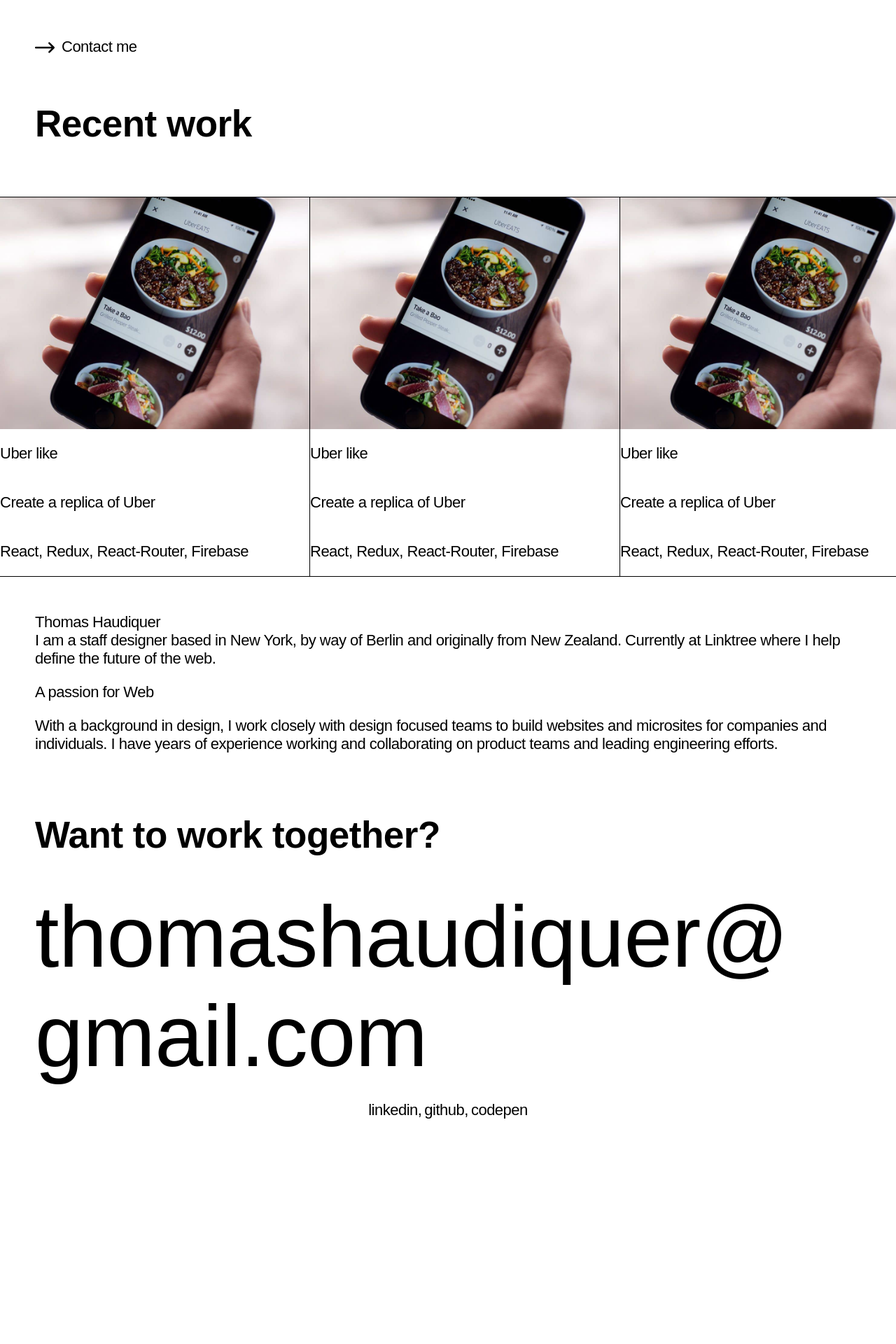
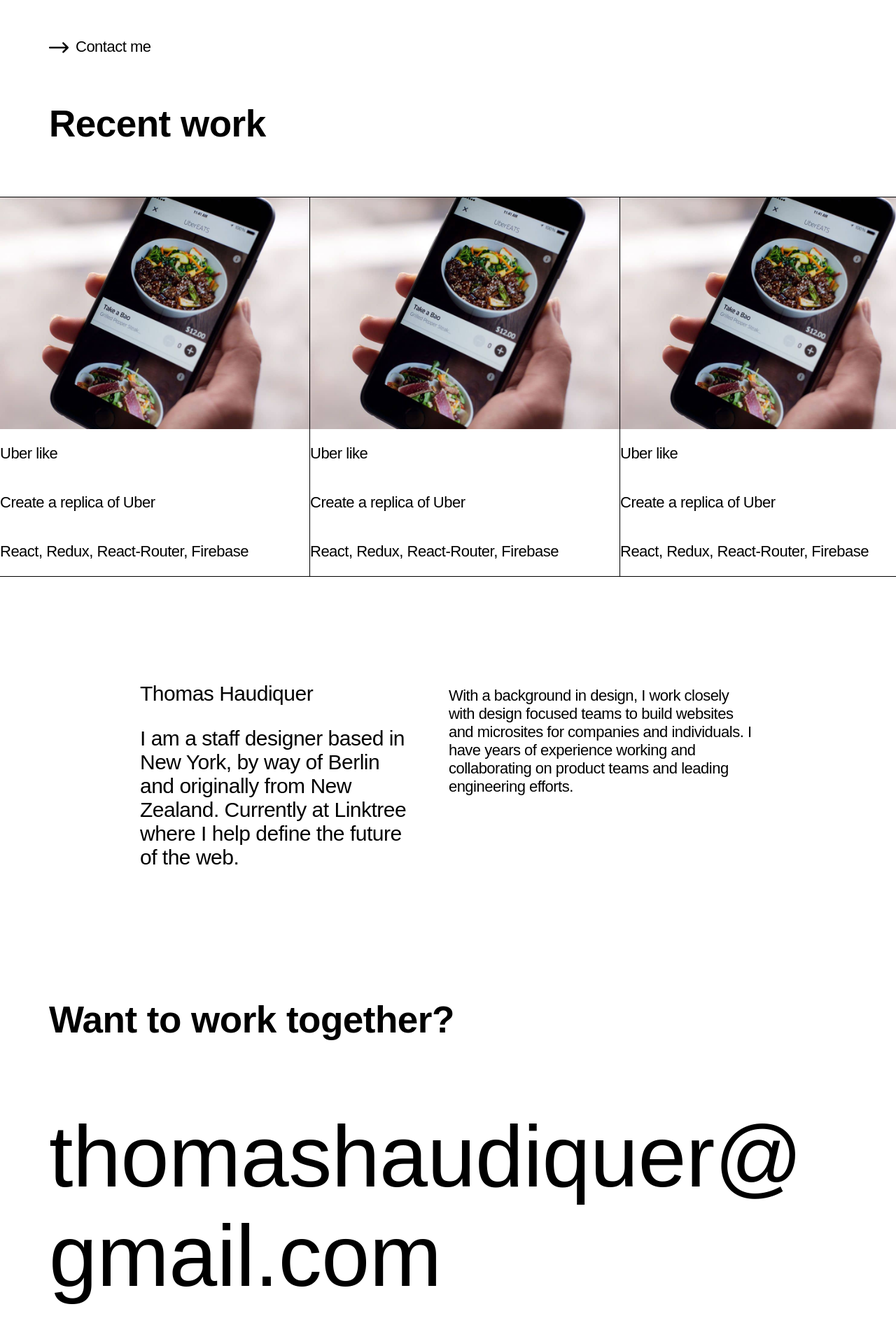
Before and after one commit to thomas-hdqr/portfolio, a React (Create React App) app: page / in a window 1280 px wide. Shown: the part 520-2440 px from the top of the page at 70% size. Before the commit the page ends 2151 px from the top, so only its background shows below. Built offline with nearby package versions, Linux system fonts and the light colour scheme; a web font is replaced by a local one.

Commit message:
add some padding

```diff
--- a/src/App.css
+++ b/src/App.css
@@ -140,7 +140,7 @@
 /* Navbar styling */
 
 .navbar {
-  padding: 10px 50px;
+  padding: 10px 70px;
   display: flex;
   flex-direction: row;
   justify-content: space-between;
@@ -161,7 +161,7 @@
 /* Homepage styling */
 
 .homepage-text {
-  padding: 150px 350px 10px 50px;
+  padding: 150px 350px 10px 70px;
   position: relative;
 }
 
@@ -189,7 +189,7 @@
 /* Work part styling */
 
   .work-title {
-    padding: 10px 50px;
+    padding: 10px 70px;
 }
 
 .project-list {
@@ -221,14 +221,30 @@
 /* About part styling */
 
 .about {
-  padding: 10px 50px;
+  padding: 100px 200px;
+  display: flex;
+  justify-content: space-evenly;
+  align-items: baseline;
+}
+
+.about-text-1 p {
+  font-size: 1.875rem;
+}
+
+.about-text-2 {
+  margin-left: 50px;
 }
 
 
 /* Contact part styling */
 
 .contact {
-  padding: 10px 50px;
+  padding: 10px 70px;
+  min-height: 100%;
+}
+
+.contact-work {
+  padding-bottom: 50px;
 }
 
 .emailaddress {
@@ -239,6 +255,7 @@
 /* Footer menu */
 
 .footer-menu {
+  padding-top: 50px;
   display: flex;
   flex-direction: row;
   justify-content: center;
--- a/src/Components/Aboutme.js
+++ b/src/Components/Aboutme.js
@@ -1,12 +1,11 @@
 export default function About() {
     return (
         <div id="about" className="about">
-                <div>
-                    <p>Thomas Haudiquer<br></br>
-                    I am a staff designer based in New York, by way of Berlin and originally from New Zealand. Currently at Linktree where I help define the future of the web.</p>
+                <div className="about-text-1">
+                    <p>Thomas Haudiquer</p>
+                   <p>I am a staff designer based in New York, by way of Berlin and originally from New Zealand. Currently at Linktree where I help define the future of the web.</p>
                 </div>
-                    <div>
-                        <p>A passion for Web </p>
+                    <div className="about-text-2">
                         <p>With a background in design, I work closely with design focused teams to build websites and microsites for companies and individuals. I have years of experience working and collaborating on product teams and leading engineering efforts.</p>
                     </div>
         </div>
--- a/src/Components/Contact.js
+++ b/src/Components/Contact.js
@@ -1,8 +1,8 @@
 export default function Contact() {
 
     return (
-            <div id="contact" className="contact">
-                <h2>Want to work together?</h2>
+            <div className="contact">
+                <h2 className="contact-work">Want to work together?</h2>
                 <a className="emailaddress" href="mailto:thomashaudiquer@gmail.com">thomashaudiquer@<br></br>gmail.com</a>
                 <div className="footer-menu">
                     <p><a href="#">linkedin</a></p>
```
